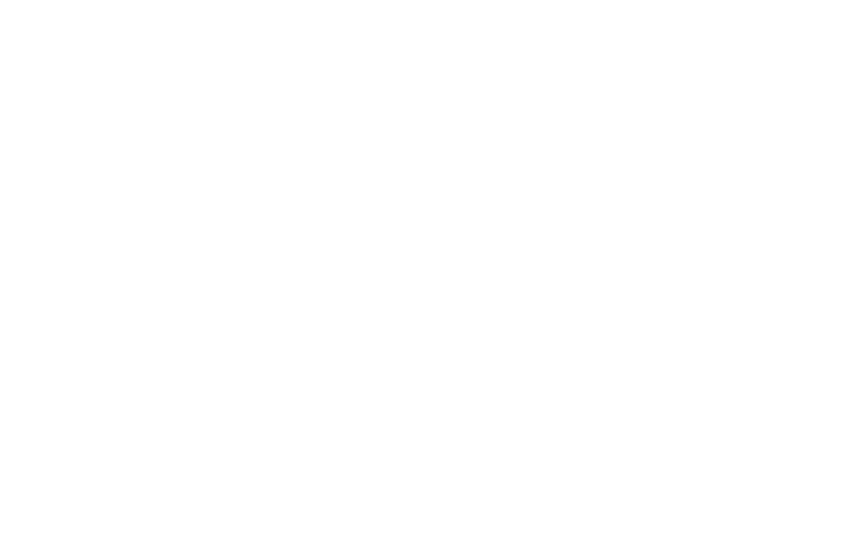
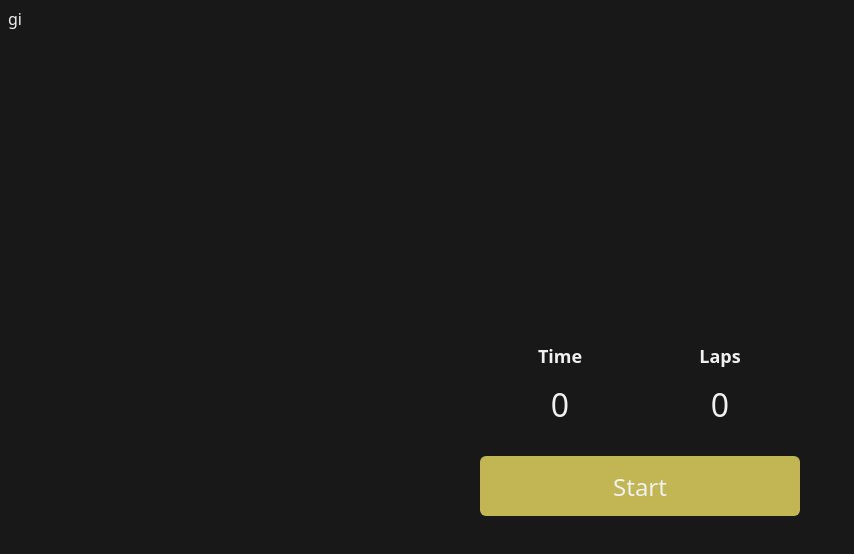
Before and after one commit to Shopify/eng-intern-assessment-react, a React app: page / in a window 1280 px wide. Shown: the top 554 px of the page, without its empty margins (0-854 px from the left). Built offline with nearby package versions, Linux system fonts and the light colour scheme.

Commit message:
Core Stopwatch Application

```diff
--- a/public/index.html
+++ b/public/index.html
@@ -1,7 +1,7 @@
 <!DOCTYPE html>
 <html>
     <head>
-        <title>Template Site</title>
+        <title>Stopwatch Application</title>gi
     </head>
     <body>
         <section id='root'></section>
--- a/src/App.tsx
+++ b/src/App.tsx
@@ -1,7 +1,53 @@
-import React from 'react'
+import React, { useState, useEffect } from 'react'
+import StopWatch from './StopWatch'
+import StopWatchButton from './StopWatchButton'
+import Laps from './Laps'
+
+export interface LapHistoryInterface {
+    lap: number
+    time: number
+}
 
 export default function App() {
+    const [isRunning, setIsRunning] = useState(false as boolean)
+    const [stopwatchTime, setStopwatchTime] = useState(0 as number)
+    const [laps, setLaps] = useState(0 as number)
+    const [lapHistory, setLapHistory] = useState([] as LapHistoryInterface[])
+
+    useEffect(() => {
+        if (isRunning) {
+            setStopwatchTime(0)
+        } else {
+            if (stopwatchTime > 0) {
+                setLapHistory([
+                    ...lapHistory,
+                    { lap: laps + 1, time: stopwatchTime },
+                ])
+                setLaps(laps + 1)
+            }
+        }
+    }, [isRunning])
+
+    useEffect(() => {
+        if (isRunning) {
+            const timeout = setTimeout(() => setStopwatchTime(stopwatchTime + 1), 1000)
+            return () => clearTimeout(timeout)
+        }
+    }, [isRunning, stopwatchTime])
+
     return(
-        <div></div>
+        <div className="stopwatch-app">
+            <StopWatch
+                stopwatchTime={stopwatchTime}
+                laps={laps}
+            />
+            <StopWatchButton
+                isRunning={isRunning}
+                setIsRunning={setIsRunning}
+            />
+            <Laps
+                lapHistory={lapHistory}
+            />
+        </div>
     )
 }
--- /dev/null
+++ b/src/Laps.tsx
@@ -0,0 +1,21 @@
+import React from 'react'
+import { LapHistoryInterface } from './App'
+
+export interface LapsInterface {
+    lapHistory: LapHistoryInterface[]
+}
+
+export default function Laps({ lapHistory }: LapsInterface) {
+    return (
+        <div className="lap-history">
+            {
+                lapHistory.map((lap, index) =>
+                    <div className="lap-history-item" key={index}>
+                        <p className="lap-key">Lap #{lap.lap}</p>
+                        <p className="lap-key">Time {lap.time} seconds</p>
+                    </div>
+                )
+            }
+        </div>
+    )
+}
--- a/src/StopWatch.tsx
+++ b/src/StopWatch.tsx
@@ -1,7 +1,21 @@
 import React from 'react'
 
-export default function StopWatch() {
+export interface StopwatchInterface {
+    stopwatchTime: number
+    laps: number
+}
+
+export default function StopWatch({ stopwatchTime, laps }: StopwatchInterface) {
     return(
-        <div></div>
+        <div className="stopwatch-display">
+            <div className="stopwatch-display-item">
+                <p className="label">Time</p>
+                <p className="value">{stopwatchTime}</p>
+            </div>
+            <div className="stopwatch-display-item">
+                <p className="label">Laps</p>
+                <p className="value">{laps}</p>
+            </div>
+        </div>
     )
 }
--- a/src/StopWatchButton.tsx
+++ b/src/StopWatchButton.tsx
@@ -1,7 +1,14 @@
 import React from 'react'
 
-export default function StopWatchButton() {
+export interface StopWatchButtonInterface {
+    isRunning: boolean
+    setIsRunning(value: boolean): void
+}
+
+export default function StopWatchButton({ isRunning, setIsRunning }: StopWatchButtonInterface) {
     return(
-        <div></div>
+        <button className="stopwatch-button" onClick={(e) => setIsRunning(!isRunning)}>
+            {isRunning ? 'Stop' : 'Start'}
+        </button>
     )
 }
--- a/src/index.tsx
+++ b/src/index.tsx
@@ -1,5 +1,6 @@
 import React from 'react';
 import { createRoot } from 'react-dom/client';
+import './style.css'
 import App from './App';
 
 const container = document.getElementById('root');
--- /dev/null
+++ b/src/style.css
@@ -0,0 +1,87 @@
+body {
+    font-family: system-ui, -apple-system, 'Segoe UI', sans-serif;
+    background: rgb(24, 24, 24);
+    color: rgb(240, 240, 240);
+}
+
+* {
+    box-sizing: border-box;
+}
+
+div.stopwatch-app {
+    display: flex;
+    flex-direction: column;
+    align-items: center;
+    justify-content: center;
+    width: 100%;
+    height: 100vh;
+}
+
+button {
+    font-family: inherit;
+    background: #C1B653;
+    color: rgb(240, 240, 240);
+    width: 320px;
+    height: 60px;
+    font-size: 24px;
+    border: none;
+    border-radius: 6px;
+    margin: 15px 0;
+    cursor: pointer;
+}
+
+button:hover {
+    background: #d5ca61;
+}
+
+button:active {
+    background: #dfd57e;
+}
+
+div.stopwatch-display {
+    display: flex;
+    align-items: center;
+    justify-content: center;
+    width: 100%;
+    max-width: 320px;
+}
+
+div.stopwatch-display-item {
+    display: flex;
+    flex-direction: column;
+    align-items: center;
+    justify-content: center;
+    width: 50%;
+    padding: 15px;
+}
+
+div.stopwatch-display-item p.label {
+    font-size: 18px;
+    font-weight: 700;
+    padding: 0 0 15px 0;
+    margin: 0;
+}
+
+div.stopwatch-display-item p.value {
+    font-size: 32px;
+    padding: 0;
+    margin: 0;
+}
+
+div.lap-history {
+    width: 100%;
+    max-width: 320px;
+}
+
+div.lap-history-item {
+    display: flex;
+    align-items: center;
+    justify-content: space-between;
+    width: 100%;
+    padding: 5px 15px;
+    background: rgb(36, 36, 36);
+}
+
+div.lap-history-item:nth-child(odd) {
+    background: rgb(42, 42, 42);
+}
--- a/tsconfig.json
+++ b/tsconfig.json
@@ -1,12 +1,13 @@
 {
   "compilerOptions": {
     "outDir": "./dist/",
+    "baseUrl": "./src",
     "noImplicitAny": true,
     "module": "es6",
     "target": "es5",
     "jsx": "react",
     "allowJs": true,
     "moduleResolution": "node",
-    "allowSyntheticDefaultImports": true
+    "allowSyntheticDefaultImports": true,
   }
 }
```
